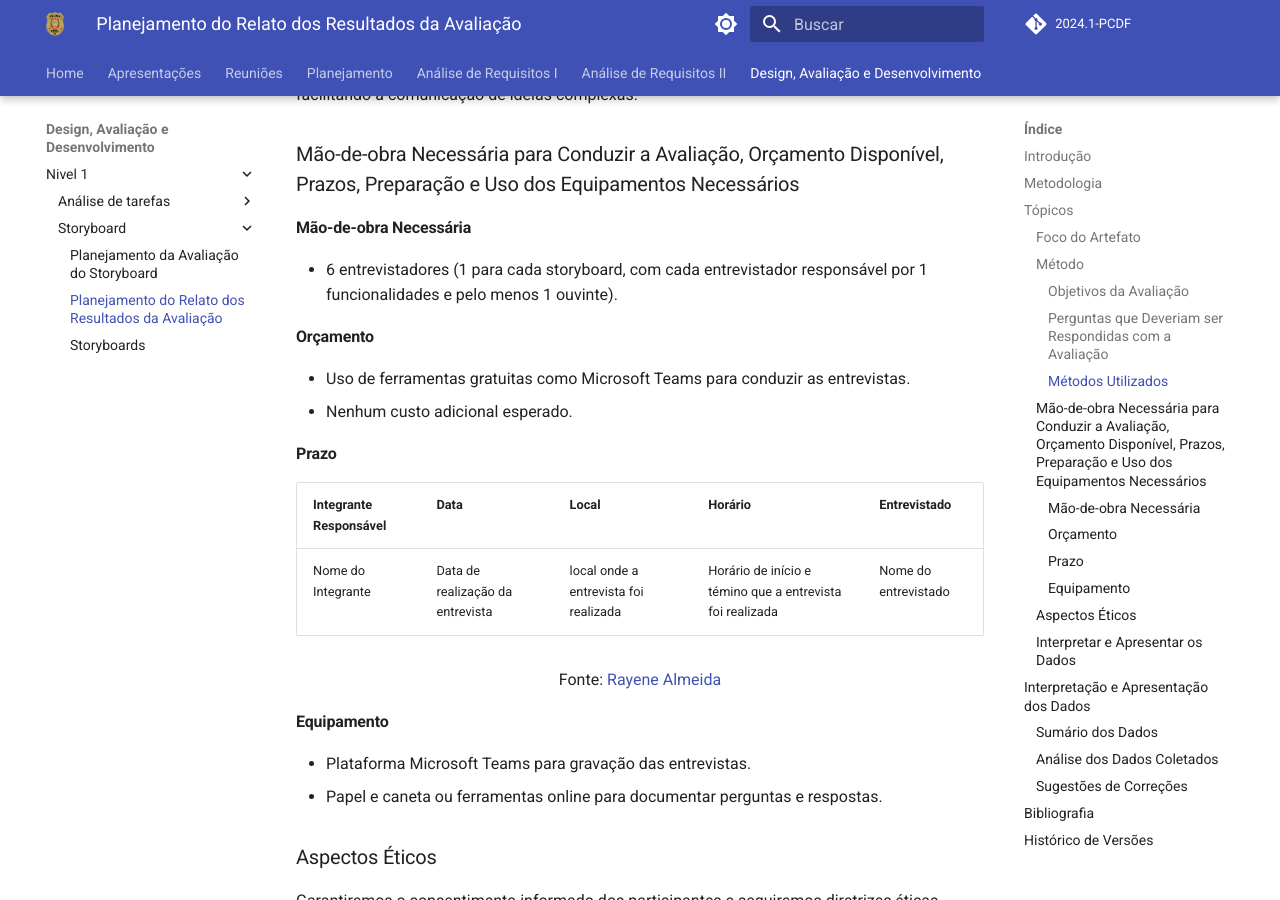
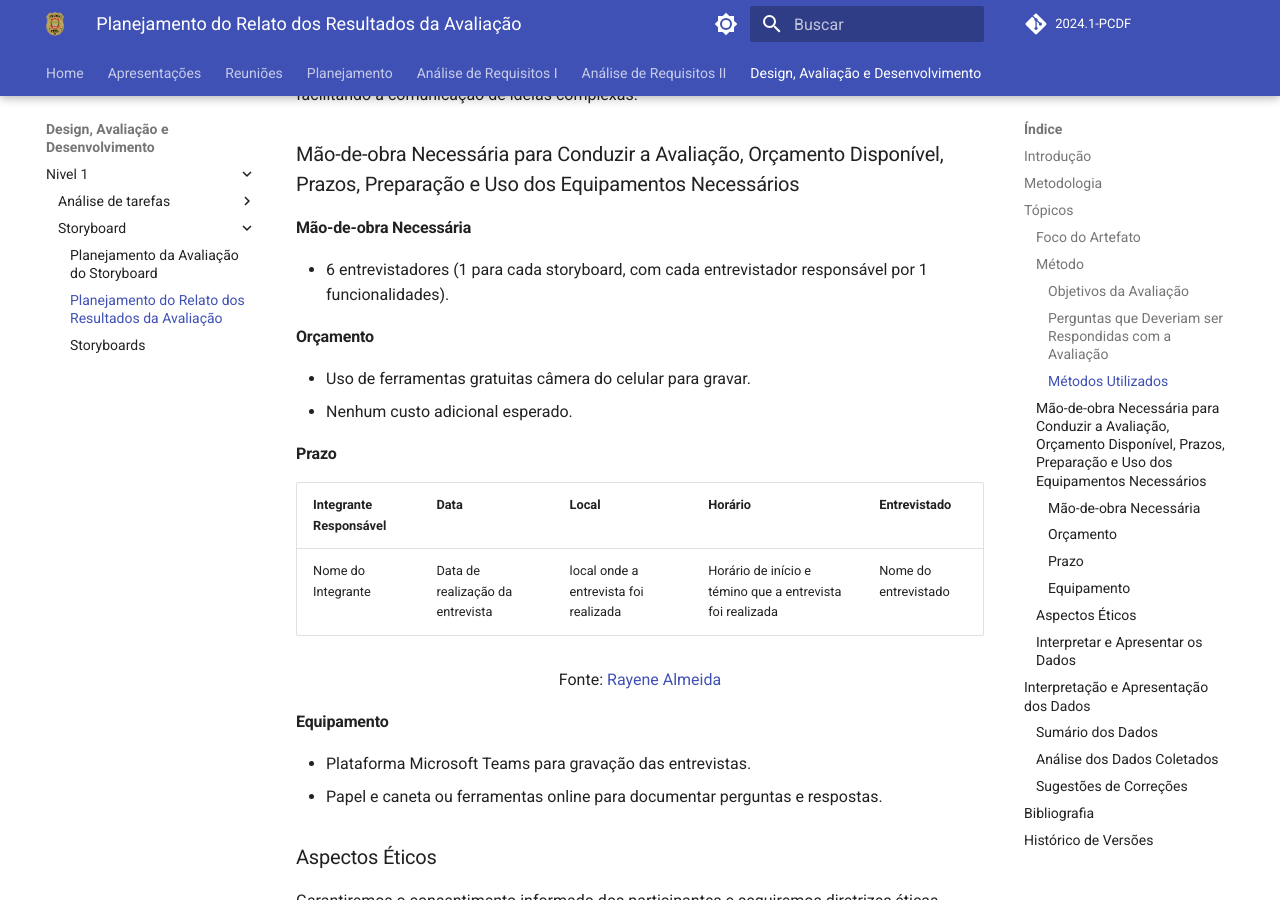
Before and after one commit to Interacao-Humano-Computador/2024.1-PCDF, an MkDocs documentation site: the page built from docs/design/Nivel1/stroyboard/planejamento_relato.md, in a window 1280 px wide and 900 px high, scrolled down 1973 px. Built offline with MkDocs 1.6.1 and Material for MkDocs 9.7.7, drawn with Linux system fonts in a browser that asks for light colours; comment, search, counter and statistics services are not loaded.

Commit message:
correção

```diff
--- a/docs/design/Nivel1/stroyboard/planejamento_relato.md
+++ b/docs/design/Nivel1/stroyboard/planejamento_relato.md
@@ -57,11 +57,11 @@ Utilizaremos entrevistas com usuários para explorar suas percepções, opiniõe
 
 #### Mão-de-obra Necessária
 
-- 6 entrevistadores (1 para cada storyboard, com cada entrevistador responsável por 1 funcionalidades e pelo menos 1 ouvinte).
+- 6 entrevistadores (1 para cada storyboard, com cada entrevistador responsável por 1 funcionalidades).
 
 #### Orçamento
 
-- Uso de ferramentas gratuitas como Microsoft Teams para conduzir as entrevistas.
+- Uso de ferramentas gratuitas câmera do celular para gravar.
 - Nenhum custo adicional esperado.
 
 #### Prazo
```
